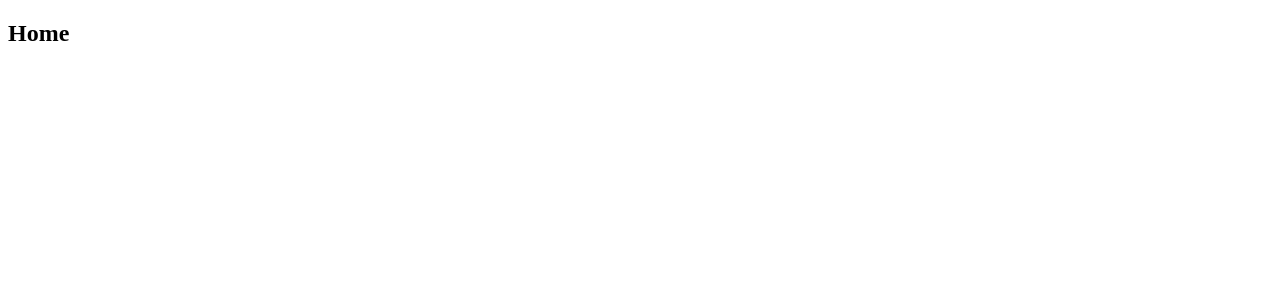
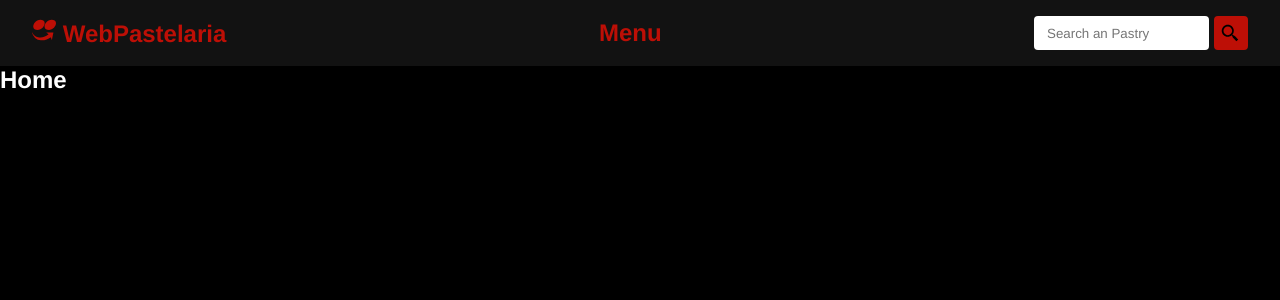
Before and after one commit to devLucasAquino/pastelaria-web, a React (Vite) app: page / in a window 1280 px wide. Shown: the top 300 px of the page. Built offline with nearby package versions, Linux system fonts and the light colour scheme.

Commit message:
feat: added navbar and style

```diff
--- a/src/App.jsx
+++ b/src/App.jsx
@@ -1,4 +1,6 @@
 import { Outlet } from 'react-router'
+
+import Navbar from './components/Navbar'
 
 import './App.css'
 
@@ -7,6 +9,7 @@ function App() {
 
   return (
     <div className="App">
+      <Navbar />
       <Outlet />
     </div>
   )
--- /dev/null
+++ b/src/components/Navbar.css
@@ -0,0 +1,43 @@
+.navbar{
+    display: flex;
+    justify-content: space-between;
+    align-items: center;
+    padding: 1rem 2rem;
+    background-color: #121212;
+}
+
+#navbar > h2 > a {
+    display: flex;
+    align-items: center;
+    gap: 0.5rem;
+    text-decoration: none;
+}
+
+.navbar form {
+    display: flex;
+    gap: 0.3rem;
+}
+
+.navbar input {
+    padding: 0.2rem 0.8rem;
+    border-radius: 4px;
+    border: none;
+}
+
+.navbar form button{
+    background-color: #bd0f06;
+    border: 2px solid #bd0f06;
+    border-radius: 4px;
+    color: #000;
+    padding: 0.3rem;
+    font-size: 1.3rem;
+    display: flex;
+    align-items: center;
+    cursor: pointer;
+    transition: 0.4s;
+}
+
+.navbar form button:hover{
+    background-color: transparent;
+    color: #bd0f06;
+}
--- /dev/null
+++ b/src/components/Navbar.jsx
@@ -0,0 +1,46 @@
+import { useState } from "react";
+import { Link } from "react-router-dom";
+
+import { SiIfood } from "react-icons/si";
+import { BiSearchAlt2 } from "react-icons/bi";
+
+import './Navbar.css';
+
+
+const Navbar = () => {
+    const [pastry, setPastry] = useState('');
+
+    function handleSubmit(){
+
+    }
+
+
+    return(
+        <nav className="navbar">
+            <h2 id="logotipo">
+                <Link to='/'>
+                    <SiIfood /> WebPastelaria
+                </Link>
+            </h2>
+            <h2>
+                <Link to='/menu'>
+                    Menu
+                </Link>
+            </h2>
+            <form onSubmit={handleSubmit}>
+            <input
+                type="text"
+                placeholder="Search an Pastry"
+                onChange={(e) => setPastry(e.target.value)}
+                value={pastry}
+            />
+            <button type="submit">
+                <BiSearchAlt2 />
+            </button>
+        </form>
+
+        </nav>
+    )
+}
+
+export default Navbar;
--- a/src/index.css
+++ b/src/index.css
@@ -0,0 +1,21 @@
+* {
+  font-family: Helvetica;
+  margin: 0;
+  padding: 0;
+  box-sizing: border-box;
+}
+
+body{
+  background-color: #000;
+  color: #fff;
+}
+
+a {
+  text-decoration: none;
+  color: #bd0f06;
+  transition: .5s;
+}
+
+a:hover{
+  color: #810000;
+}
--- a/src/main.jsx
+++ b/src/main.jsx
@@ -16,7 +16,7 @@ ReactDOM.createRoot(document.getElementById('root')).render(
       <Routes>
         <Route element={<App />}>
           <Route path='/' element={<Home />}/>
-          <Route path='Pastry/:id' element={<Pastry />}/>
+          <Route path='pastry/:id' element={<Pastry />}/>
           <Route path='menu' element={<Menu />}/>
         </Route>
       </Routes>
```
